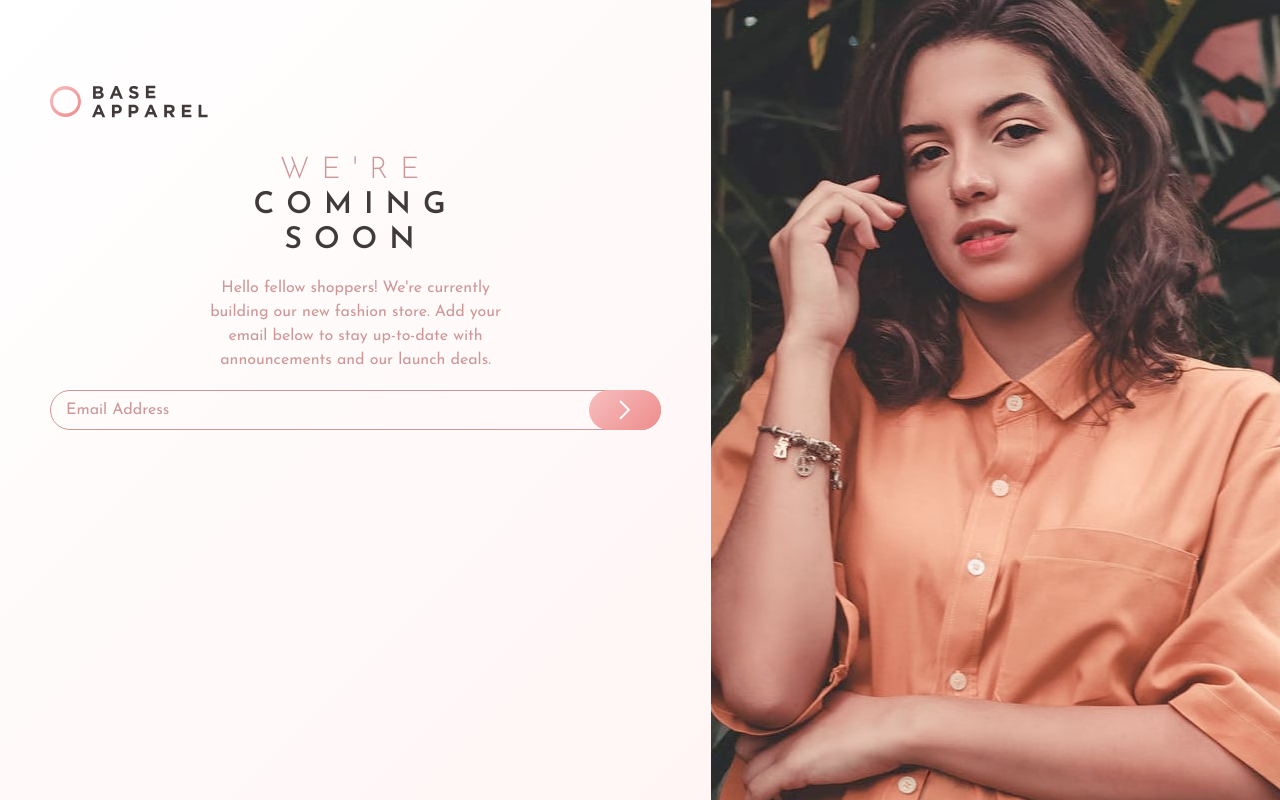
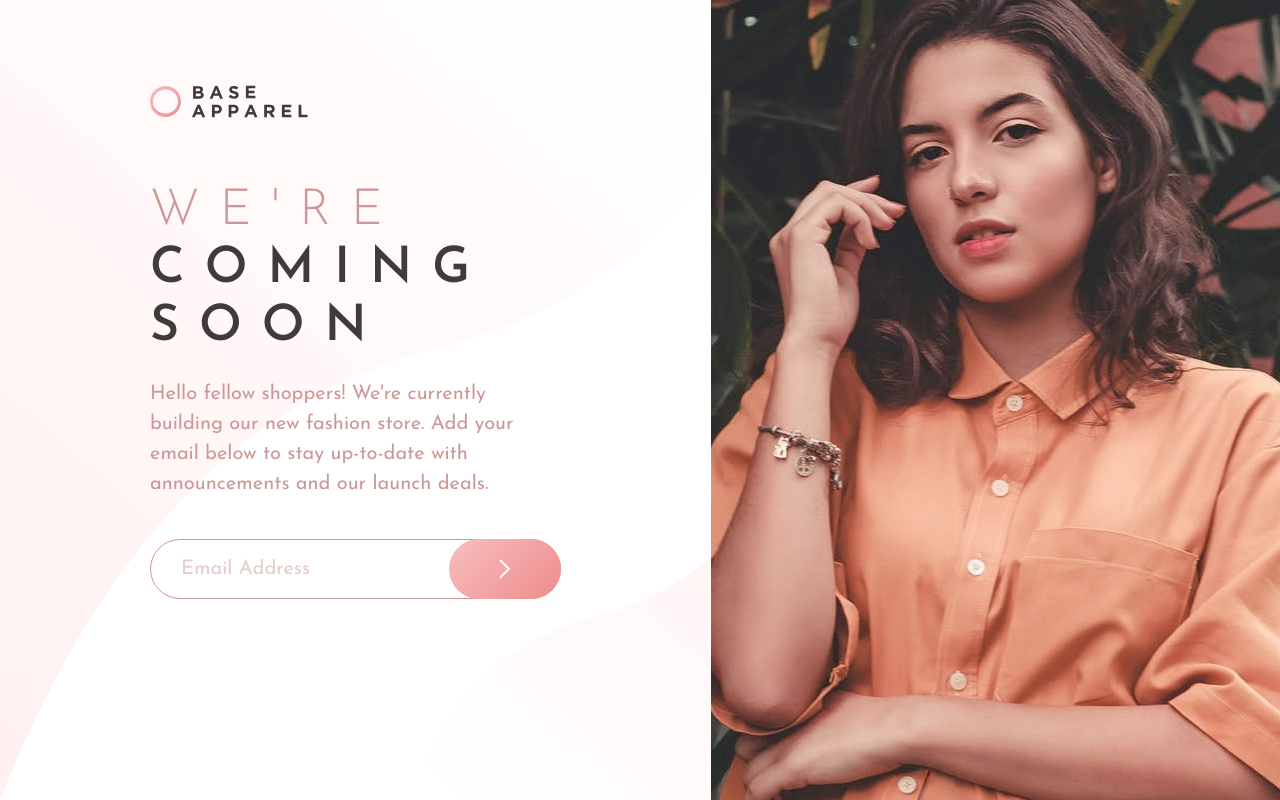
Before and after one commit to mdrizwanfk/fem-base-apparel-coming-soon, a React (Create React App) app: page / in a window 1280 px wide. Built offline with nearby package versions, Linux system fonts and the light colour scheme.

Commit message:
desktop styles

```diff
--- a/src/components/Header.module.css
+++ b/src/components/Header.module.css
@@ -5,5 +5,6 @@
 @media screen and (min-width: 992px) {
   .container {
     padding: 3.5rem 0;
+    margin-bottom: 3rem;
   }
 }
--- a/src/index.css
+++ b/src/index.css
@@ -27,6 +27,10 @@
 /* Large Viewports */
 @media screen and (min-width: 992px) {
   :root {
+    --fs-body: 2rem;
+    --fs-heading: 5rem;
+
+    --brdr-radius: 5rem;
   }
 }
 
--- a/src/pages/ComingSoon.module.css
+++ b/src/pages/ComingSoon.module.css
@@ -85,8 +85,7 @@
   }
 
   .container {
-    /* max-width: 144rem; */
-    max-width: none;
+    max-width: 160rem;
     margin: auto;
   }
 
@@ -94,11 +93,66 @@
     order: 2;
     height: 100%;
     background-image: url("../assets/images/hero-desktop.jpg");
+    /* background-size: contain; */
   }
 
   #banner-message {
     order: 1;
     align-self: flex-start;
     min-height: 100vh;
+    text-align: left;
+    padding: 5rem 15rem;
+    background: url("../assets/images/bg-pattern-desktop.svg");
+    background-color: var(--clr-gr-2);
+    background-repeat: no-repeat;
+    background-size: cover;
+  }
+
+  #banner-message > h1 {
+    line-height: 5.8rem;
+    letter-spacing: 2rem;
+    margin-bottom: 2.2rem;
+  }
+
+  #banner-message > p {
+    width: unset;
+    margin: unset;
+    margin-bottom: 4rem;
+  }
+
+  #banner-form .input-group {
+    height: 6rem;
+    position: relative;
+  }
+
+  #banner-form input[type="email"] {
+    padding-left: 3rem;
+    padding-right: 16rem;
+  }
+
+  #banner-form input[type="email"]::placeholder {
+    color: var(--clr-pr-1);
+    text-transform: capitalize;
+    opacity: 0.5;
+  }
+
+  #banner-form input[type="email"]:focus {
+    outline: none;
+  }
+
+  #banner-form button[type="submit"] {
+    padding: 0 5rem;
+    border-radius: var(--brdr-radius);
+    border: transparent;
+    background: var(--clr-gr-2);
+  }
+
+  #banner-form button[type="submit"] img {
+  }
+
+  #banner-form .input-group.error > img {
+    position: absolute;
+    right: 8rem;
+    top: 1.8rem;
   }
 }
```
